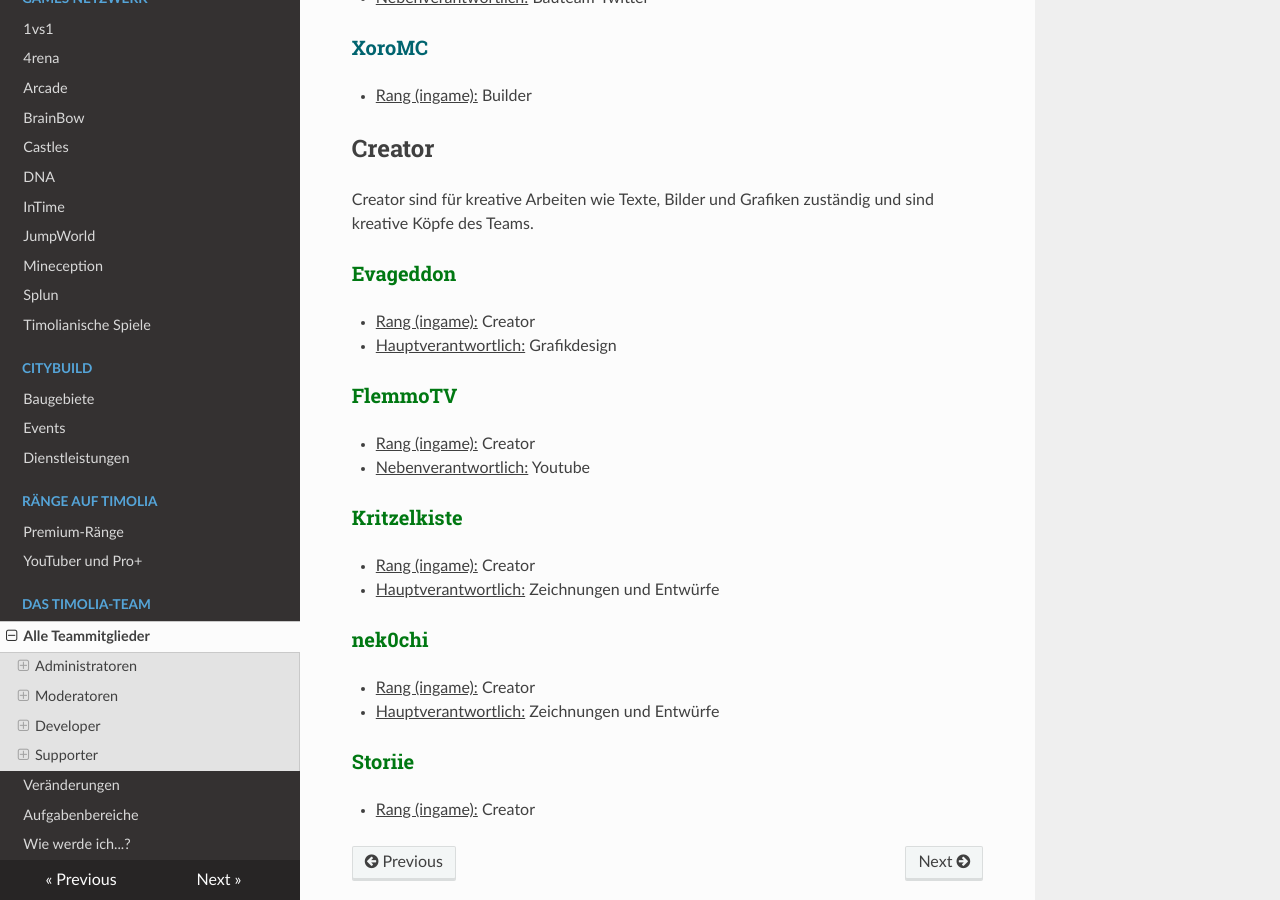
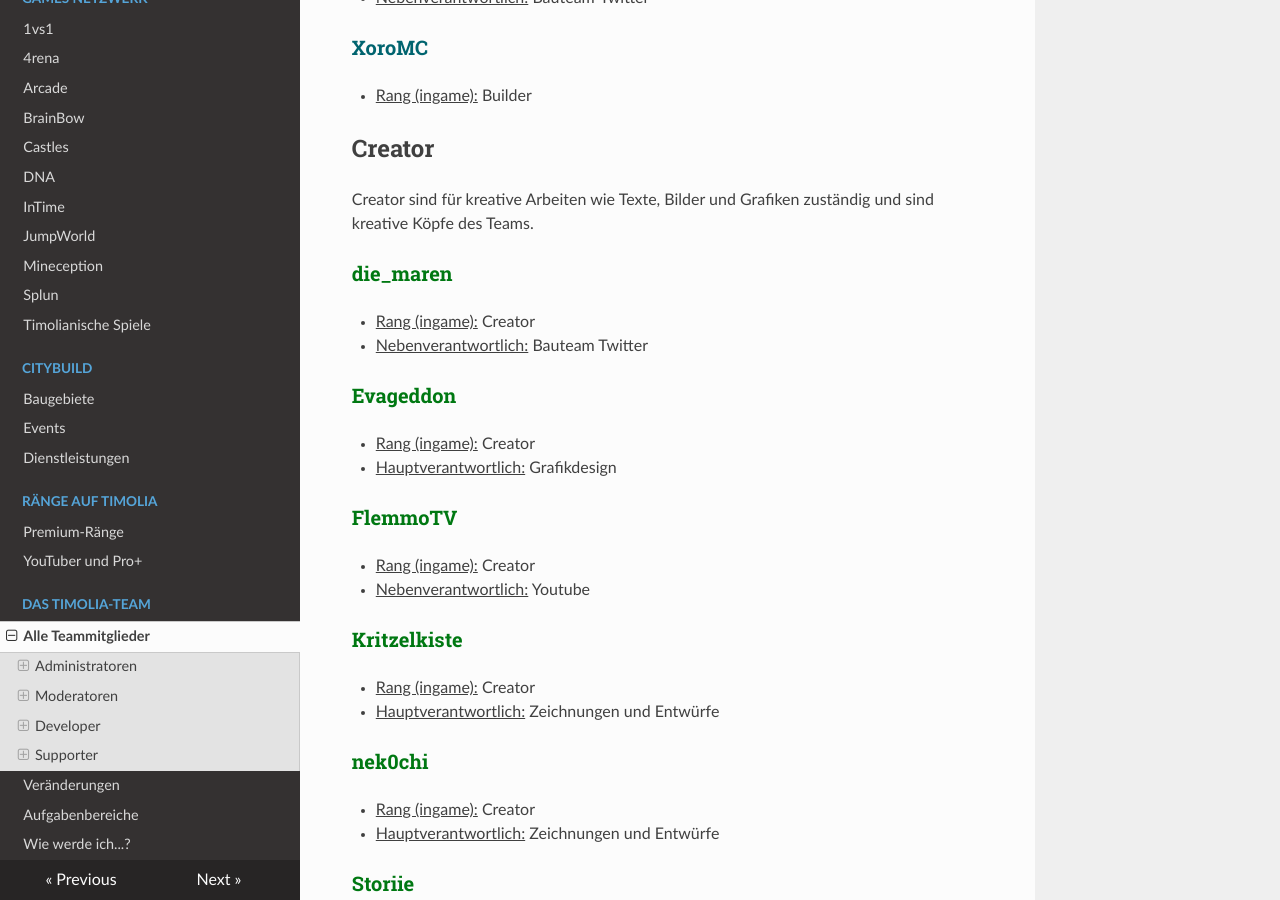
Before and after one commit to TimoliaDE/HowTo, an MkDocs documentation site: the page built from docs/team/members.md, in a window 1280 px wide and 900 px high, scrolled down 12770 px. Built offline with MkDocs 1.6.1, drawn with Linux system fonts in a browser that asks for light colours; nearby versions of some CDN libraries; old or Windows-style settings are respelled for this version of MkDocs.

Commit message:
Update members.md

```diff
--- a/docs/team/members.md
+++ b/docs/team/members.md
@@ -408,6 +408,10 @@ Sie sind für die Arenen und Maps des Timolia-Netzwerkes verantwortlich und entw
 ## Creator
 Creator sind für kreative Arbeiten wie Texte, Bilder und Grafiken zuständig und sind kreative Köpfe des Teams.
 
+###<strong><span style="color:#007812">die_maren</span></strong>
+- <u>Rang (ingame):</u> Creator
+- <u>Nebenverantwortlich:</u> Bauteam Twitter
+
 ###<strong><span style="color:#007812">Evageddon</span></strong>
 - <u>Rang (ingame):</u> Creator
 - <u>Hauptverantwortlich:</u> Grafikdesign
```
